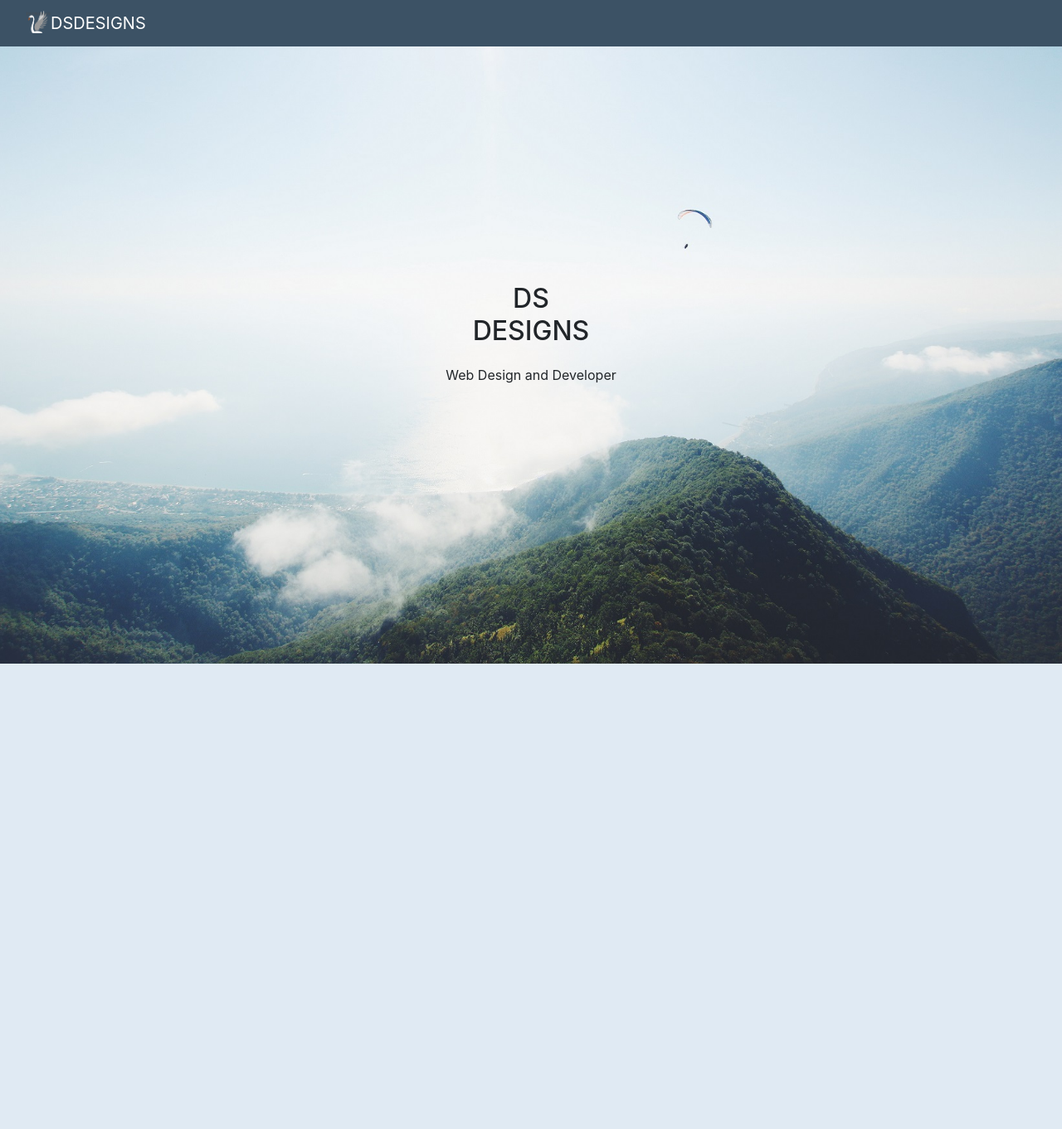
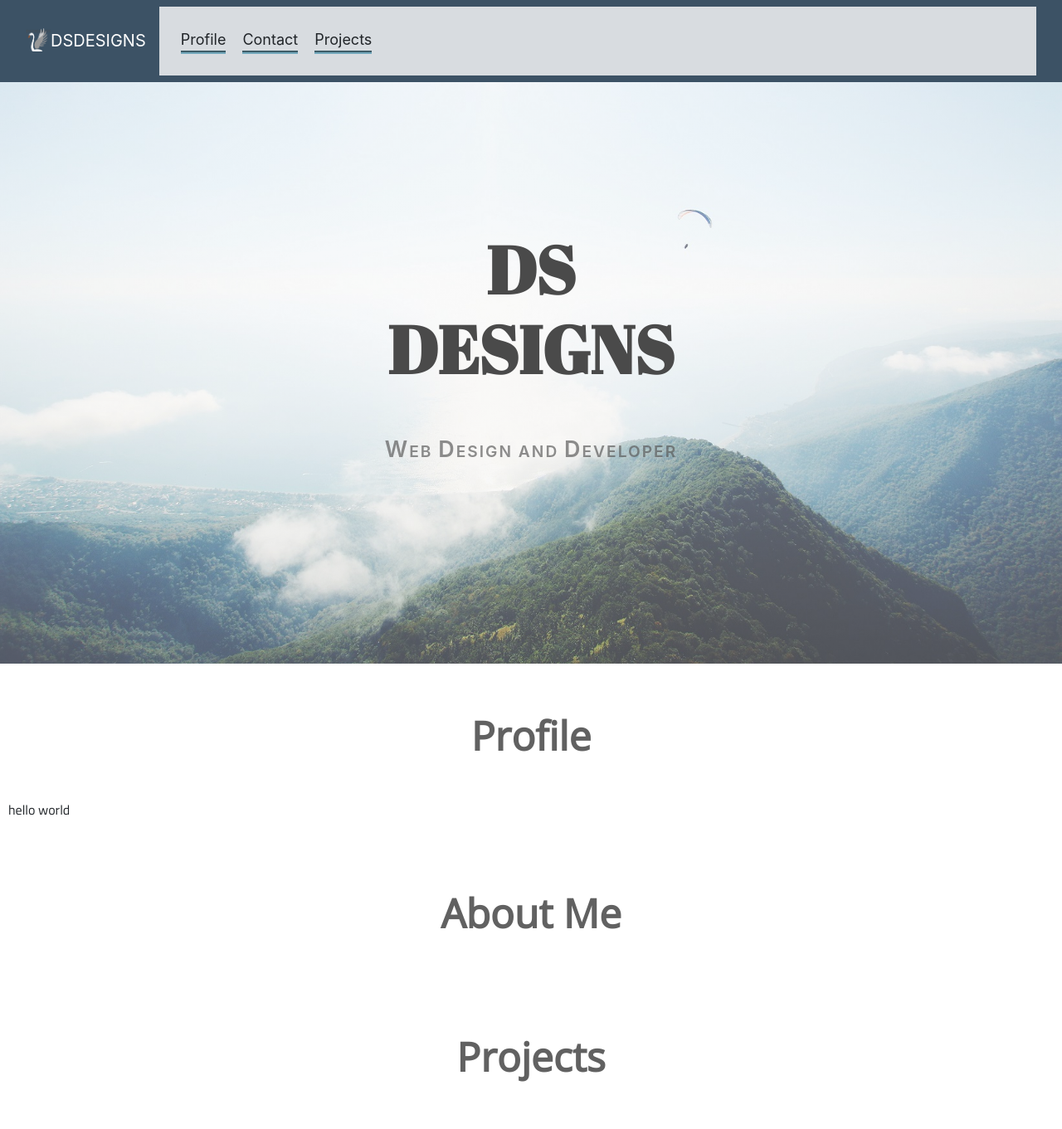
Before and after one commit to dswanson8/school-work-and-demos, a PHP site: page / in a window 1280 px wide. Shown: the whole page at 83% size. Before the commit the page ends 800 px from the top, so only its background shows below. Run offline with PHP 8.4, Linux system fonts and the light colour scheme.

Commit message:
finished header, main content started

```diff
--- a/profile_page/css/style.css
+++ b/profile_page/css/style.css
@@ -15,6 +15,17 @@ body li {
 /*=====================================
         ++ TYPOGRAPHY STYLES
 =====================================*/
+body main h1, body main h2, body main h3, body main h4 {
+  font-family: "Open Sans", sans-serif;
+}
+body main h2 {
+  font-weight: 700;
+  font-size: 3em;
+}
+body main p, body main li, body main a {
+  font-family: "Titillium Web", sans-serif;
+}
+
 /*=====================================
         ++ NAV STYLES
 =====================================*/
@@ -25,6 +36,13 @@ body li {
   width: 30px;
   height: auto;
   vertical-align: sub;
+}
+.fixed-navigation .dropdown-container {
+  background-color: rgba(255, 255, 255, 0.8);
+  transition: all 0.3s cubic-bezier(0.25, 0.1, 0.51, 1.04) 0s;
+}
+.fixed-navigation .dropdown-container .dropDown-list {
+  font-size: 18px;
 }
 .fixed-navigation .dropdown-container .dropDown-list li {
   border-right: 4px groove #71a7bb;
@@ -52,7 +70,7 @@ body li {
         ++ HEADER STYLES
 =====================================*/
 header {
-  background-image: url("../image/header-bkg.jpg");
+  background-image: linear-gradient(#ffffff6e, #ffffff36), url("../image/header-bkg.jpg");
   background-size: cover;
   background-position: center;
   background-repeat: no-repeat;
@@ -66,10 +84,40 @@ header .header-container {
   left: 50%;
   transform: translate(-50%, -50%);
 }
+header .header-container h1 {
+  font-family: "Abril Fatface", cursive;
+  font-size: 3em;
+  margin: 0.67em 0;
+  font-weight: 700;
+  color: #4a4a4a;
+}
+header .header-container .sub-title {
+  text-transform: uppercase;
+  letter-spacing: 2px;
+  font-size: 1.2em;
+  font-weight: 600;
+  color: rgba(88, 88, 88, 0.68);
+}
+header .header-container .sub-title span {
+  font-size: 1.4em;
+}
+@media screen and (min-width: 575px) {
+  header .header-container h1 {
+    font-size: 5em;
+  }
+}
 
 /*=====================================
         ++ MAIN STYLES
 =====================================*/
+main .section {
+  padding: 10px;
+}
+main .section h2 {
+  text-align: center;
+  color: #616161;
+  margin: 1em 0;
+}
 /*=====================================
         ++ FOOTER STYLES
 =====================================*/
--- a/profile_page/index.html
+++ b/profile_page/index.html
@@ -11,8 +11,9 @@
     <!-- CSS -->
     <link rel="stylesheet" href="css/normalize.css">
     <link rel="stylesheet" href="css/style.css">
-    <link href="https://fonts.googleapis.com/css?family=Libre+Baskerville:400,700" rel="stylesheet">
-    <link href="https://fonts.googleapis.com/css?family=Raleway:400,600" rel="stylesheet">
+    <link href="https://fonts.googleapis.com/css?family=Abril+Fatface|Raleway" rel="stylesheet">
+    <link href="https://fonts.googleapis.com/css?family=Open+Sans|Titillium+Web:400,700" rel="stylesheet">
+
 
 
 
@@ -33,21 +34,19 @@
                     <button class="navbar-toggler" type="button" data-toggle="collapse" data-target="#dropDown" aria-controls="dropDown" aria-expanded="false" aria-label="Toggle navigation">
                         <span class="navbar-toggler-icon"></span>
                     </button>
+                    <!-- NAVIGATION DROPDOWN -->
+                    <div class="collapse navbar-collapse text-right p-3 dropdown-container" id="dropDown">
+                        <ul class="navbar-nav dropDown-list">
+                            <li class="nav-item">Profile</li>
+                            <li class="nav-item">Contact</li>
+                            <li class="nav-item">Projects</li>
+                        </ul>
+                    </div>
+                    <!-- END DROPWDOWN -->
                 </nav>
                 <!-- END OF NAV -->
 
             </div>
-
-
-            <!-- NAVIGATION DROPDOWN -->
-            <div class="collapse navbar-collapse text-right p-3 dropdown-container" id="dropDown">
-                <ul class="navbar-nav dropDown-list">
-                    <li class="nav-item">Profile</li>
-                    <li class="nav-item">Contact</li>
-                    <li class="nav-item">Projects</li>
-                </ul>
-            </div>
-            <!-- END DROPWDOWN -->
 
 
         </div>
@@ -56,15 +55,44 @@
 
         <div class="container col-12 header-container">
             <h1>DS <br>DESIGNS</h1>
-            <p class="sub-title">Web Design and Developer</p>
+            <p class="sub-title"><span>W</span>eb <span>D</span>esign and <span>D</span>eveloper</p>
         </div>
-        <div class="block-red">
+
+    </header>
+    <!-- END HEADER CONTAINER -->
+
+
+
+    <!-- MAIN CONTAINER -->
+    <main>
+
+        <div class="section profile_section">
+
+            <h2>Profile</h2>
+
+            <div class="profile_section__heading">
+
+                <p>hello world</p>
+            </div>
 
         </div>
 
+        <div class="section contact_section">
 
-    </header>
-    <!-- END HEADER CONTAINER -->
+            <h2>About Me</h2>
+        </div>
+
+
+        <div class="section project_section">
+
+            <h2>Projects</h2>
+        </div>
+
+
+
+    </main>
+    <!-- END OF MAIN CONTAINER -->
+
 
 
     <script src="https://code.jquery.com/jquery-3.3.1.slim.min.js" integrity="sha384-q8i/X+965DzO0rT7abK41JStQIAqVgRVzpbzo5smXKp4YfRvH+8abtTE1Pi6jizo" crossorigin="anonymous"></script>
```
Also changed, not shown: profile_page/css/input.scss (+8 -1 lines), profile_page/css/sassFiles/layout/_headers.scss (added, +50 -0 lines), profile_page/css/sassFiles/layout/_main.scss (+23 -0 lines), profile_page/css/sassFiles/layout/_nav.scss (+8 -0 lines), profile_page/css/sassFiles/typography/_font.scss (+20 -0 lines), 1 other file.
